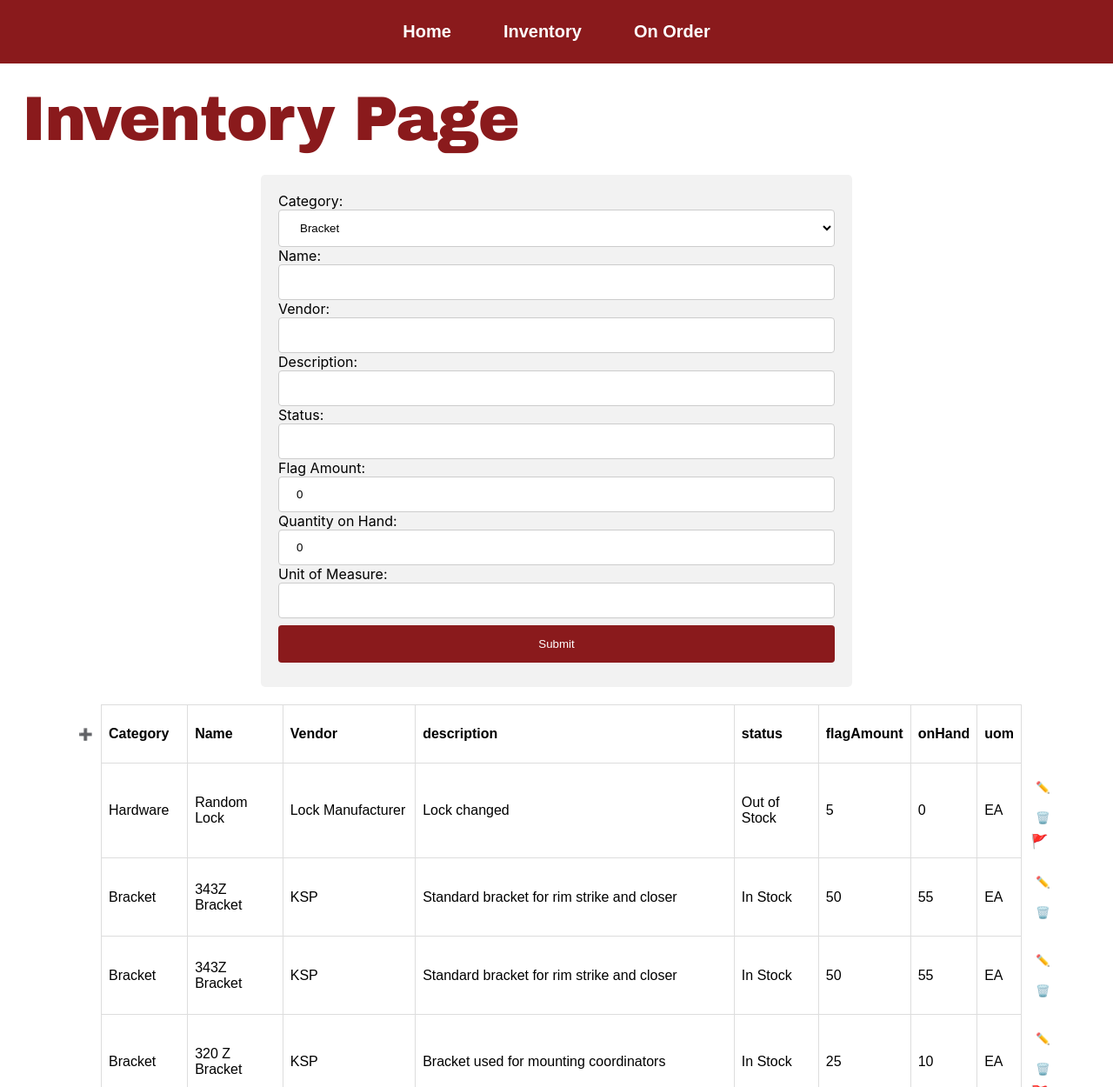
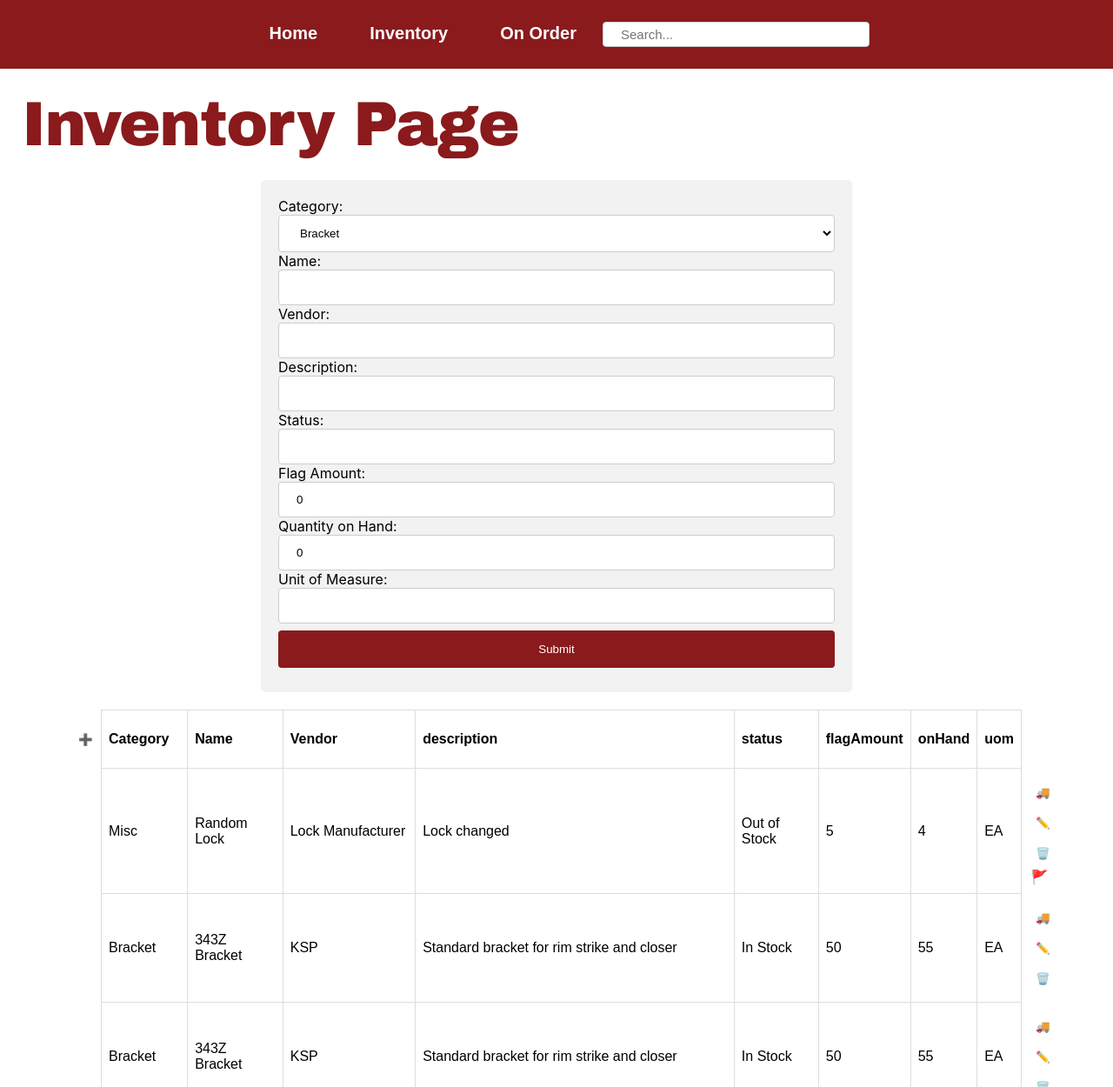
Before and after one commit to lbarsis/phase-2-project-inventory-management, a React app: page /inventory in a window 1280 px wide. Shown: the top 1250 px of the page at 87% size. Built offline with nearby package versions, Linux system fonts and the light colour scheme; data requests are answered from the project's data file.

Commit message:
Added search bar, no functionality yet

```diff
--- a/src/App.css
+++ b/src/App.css
@@ -111,3 +111,12 @@ tr:nth-child(even) {
 label {
   background: none;
 }
+
+.search-bar {
+  width: 25%;
+  padding: 5px 20px;
+  border: 1px solid #ccc;
+  border-radius: 4px;
+  box-sizing: border-box;
+  font-size: 15px;
+}
--- a/src/components/InventoryItem.js
+++ b/src/components/InventoryItem.js
@@ -152,8 +152,6 @@ function InventoryItem({ item, onDeleteItem, onEditItem, categories }) {
         </td>
         <td className="table-icons">
           <button className="edit-button" onClick={editItem}>Save</button>
-          <button className="edit-button" onClick={deleteItem}>🗑️</button>
-          {flagged ? "🚩" : null}
         </td>
       </tr>
     )
@@ -170,6 +168,7 @@ function InventoryItem({ item, onDeleteItem, onEditItem, categories }) {
         <td className="table-data">{onHand}</td>
         <td className="table-data">{uom}</td>
         <td className="table-icons">
+          <button className="edit-button">🚚</button>
           <button className="edit-button" onClick={handleEdit}>✏️</button>
           <button className="edit-button" onClick={deleteItem}>🗑️</button>
           {flagged ? "🚩" : null}
--- a/src/components/NavBar.js
+++ b/src/components/NavBar.js
@@ -27,6 +27,13 @@ function NavBar() {
     >
       On Order
     </NavLink>
+    <input
+      className="search-bar"
+      type="text"
+      id="search"
+      name="search"
+      placeholder="Search..."
+    />
   </div>;
 }
 
--- a/src/db.json
+++ b/src/db.json
@@ -8,13 +8,13 @@
   "items": [
     {
       "id": 2,
-      "category": "Hardware",
+      "category": "Misc",
       "name": "Random Lock",
       "vendor": "Lock Manufacturer",
       "description": "Lock changed",
       "status": "Out of Stock",
       "flagAmount": 5,
-      "onHand": "0",
+      "onHand": "4",
       "uom": "EA",
       "flagged": true
     },
@@ -121,9 +121,9 @@
       "description": "aaddfff",
       "status": "In Stock",
       "flagAmount": "15",
-      "onHand": "10",
+      "onHand": "100",
       "uom": "EA",
-      "flagged": true,
+      "flagged": false,
       "id": 11
     },
     {
```
